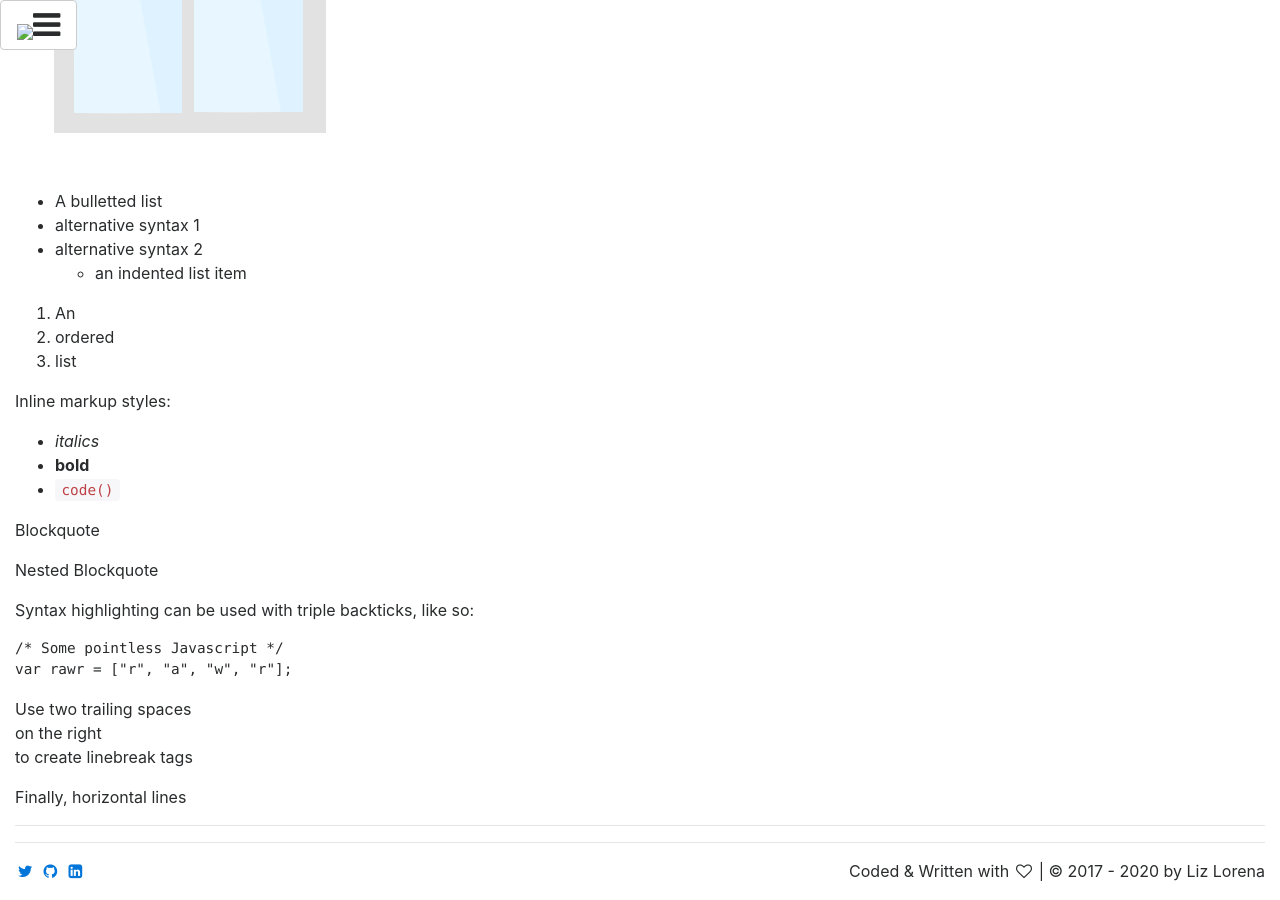
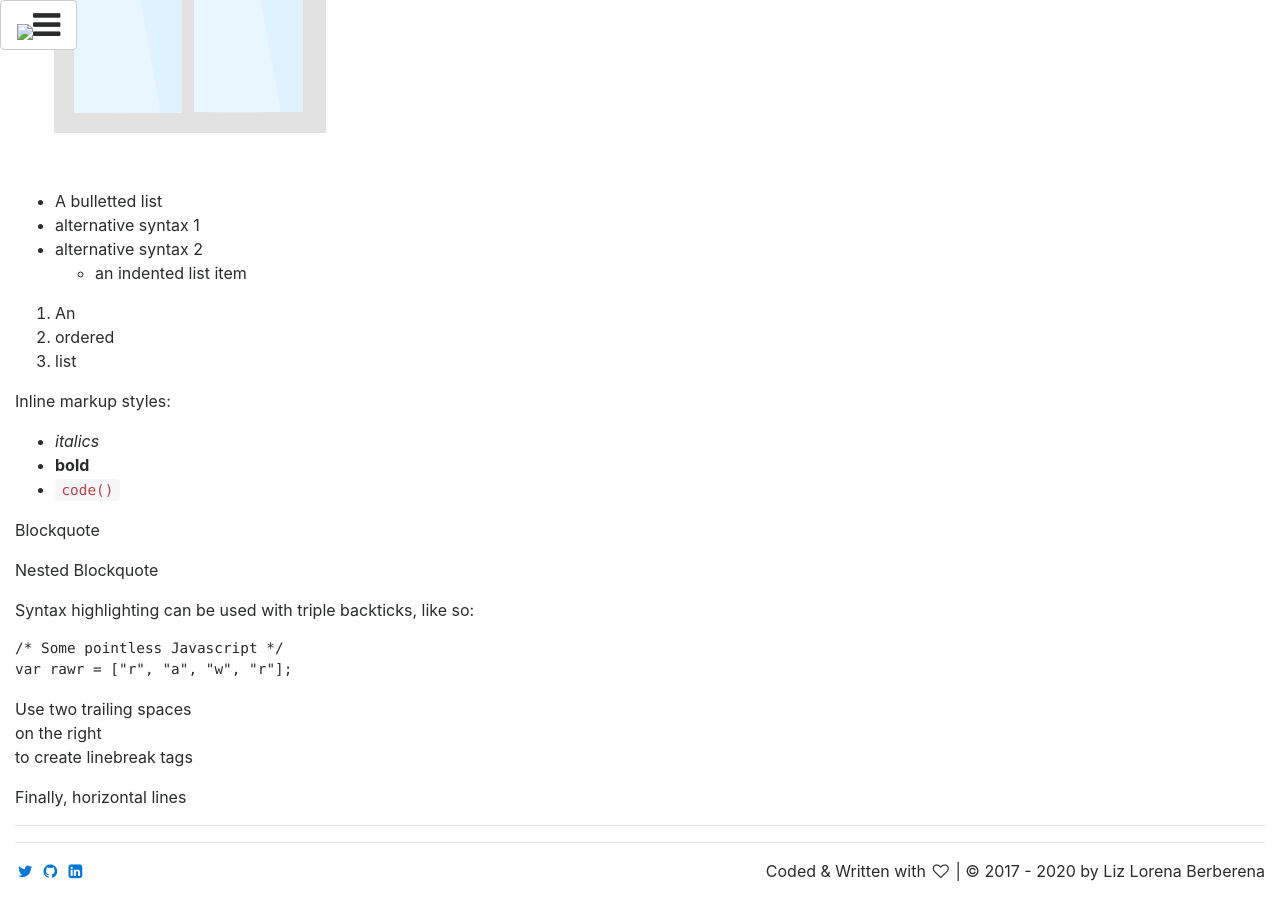
Before and after one commit to liz-lorena/early-2018, a Jekyll site: the page built from _posts/2018-01-16-first-post.md, in a window 1280 px wide and 900 px high, scrolled down 667 px. Built offline with Jekyll 4.4.1, drawn with Linux system fonts in a browser that asks for light colours; nearby versions of some CDN libraries; comment, search, counter and statistics services are not loaded.

Commit message:
Update post.html

```diff
--- a/_layouts/post.html
+++ b/_layouts/post.html
@@ -45,8 +45,8 @@
                                 <a class="dropdown-item" href="/portfolio-2018"><i class="fa fa-fw fa-home" aria-hidden="true"></i> Home</a>
                                 <a class="dropdown-item" href="https://linkedin.com/in/lizlorena"><i class="fa fa-fw fa-user" aria-hidden="true"></i> Résumé</a>
                                 <a class="dropdown-item" href="/portfolio-2018/work"><i class="fa fa-fw fa-code" aria-hidden="true"></i> Work</a>
-                                <a class="dropdown-item" href="http://cozymaus.com"><i class="fa fa-fw fa-pencil" aria-hidden="true"></i> Blog</a>
-                                <a class="dropdown-item" href="mailto:liz@cozymaus.com"><i class="fa fa-fw fa-envelope" aria-hidden="true"></i> Email</a>
+                                <a class="dropdown-item" href="http://lizlorena.com"><i class="fa fa-fw fa-pencil" aria-hidden="true"></i> Blog</a>
+                                <a class="dropdown-item" href="mailto:hello@lizlorena.com"><i class="fa fa-fw fa-envelope" aria-hidden="true"></i> Email</a>
                             </div>
                         </div>
                     </div>
@@ -79,10 +79,10 @@
 
                                     </div>
                                     <div class="col-2 link">
-                                        <a class="navlink" href="http://cozymaus.com" title="Blog"><i class="fa fa-fw fa-pencil" aria-hidden="true"></i><span>Blog</span></a>
+                                        <a class="navlink" href="http://lizlorena.com/blog" title="Blog"><i class="fa fa-fw fa-pencil" aria-hidden="true"></i><span>Blog</span></a>
                                     </div>
                                     <div class="col-2 link">
-                                        <a class="navlink" href="mailto:liz@cozymaus.com" title="Contact"><i class="fa fa-fw fa-envelope" aria-hidden="true"></i><span>Email</span></a>
+                                        <a class="navlink" href="mailto:hello@lizlorena.com" title="Contact"><i class="fa fa-fw fa-envelope" aria-hidden="true"></i><span>Email</span></a>
 
                                     </div>
                                 </div>
@@ -134,7 +134,7 @@
             <script type="text/javascript">
                 var year = new Date();
                 document.write(year.getFullYear());
-            </script> by Liz Lorena
+            </script> by Liz Lorena Berberena
         </p>
     </div>
 </div>
```
